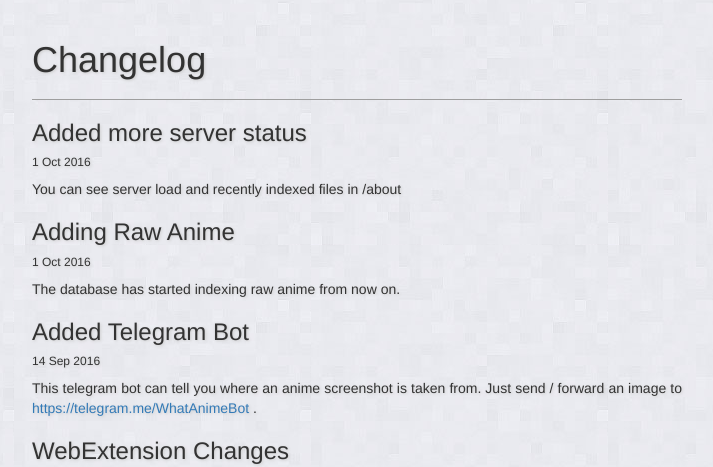
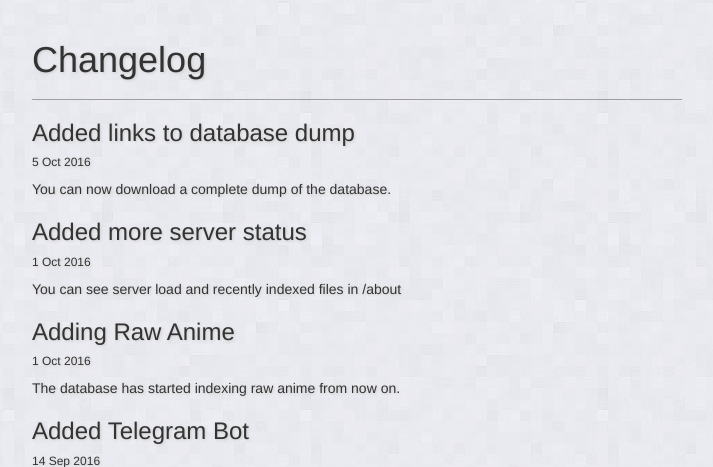
Before and after one commit to MexicoosMo/lateralblas, a PHP site: page /solr/changelog in a window 1280 px wide. Shown: the part 52-519 px from the top of the page, without its empty margins (283-996 px from the left). Run offline with PHP 8.4, Linux system fonts and the light colour scheme.

Commit message:
Add links to download database dump

```diff
--- a/about.php
+++ b/about.php
@@ -99,6 +99,9 @@ If you wish to search artwork / wallpapers, try to use <a href="https://saucenao
 <p>This database automatically index most airing anime in a few hours after broadcast. </p>
 <p><?php echo 'Last Database Index update: '.humanTiming($lastModified).' ago with '.$numDocsMillion.' Million analyzed frames.<br>'; ?></p>
 <p><?php if($recentlyIndexedFiles) echo "Recently indexed files: (last 3 hours) <pre>".$recentFile."</pre>"; ?></p>
+<p>Full Database Dump 2016-10 (20.4GB)<br>
+<a href="magnet:?xt=urn:btih:ec1e85c19cadfbf4e83e9d59fccf3b8abedd49db&dn=whatanime.ga%20database%20dump%202016-10&tr=udp%3A%2F%2Ftracker.openbittorrent.com%3A80&tr=udp%3A%2F%2Fopentor.org%3A2710&tr=udp%3A%2F%2Ftracker.ccc.de%3A80&tr=udp%3A%2F%2Ftracker.blackunicorn.xyz%3A6969&tr=udp%3A%2F%2Ftracker.coppersurfer.tk%3A6969&tr=udp%3A%2F%2Ftracker.leechers-paradise.org%3A6969">magnet:?xt=urn:btih:ec1e85c19cadfbf4e83e9d59fccf3b8abedd49db</a>
+</p>
 <div class="page-header">
 <h3>Contact</h3>
 </div>
--- a/changelog.php
+++ b/changelog.php
@@ -25,6 +25,10 @@
 </nav>
 <div class="container">
 <div class="page-header"><h1>Changelog</h1></div>
+
+<h3>Added links to database dump</h3>
+<h6>5 Oct 2016</h6>
+<p>You can now download a complete dump of the database.</p>
 
 <h3>Added more server status</h3>
 <h6>1 Oct 2016</h6>
```
